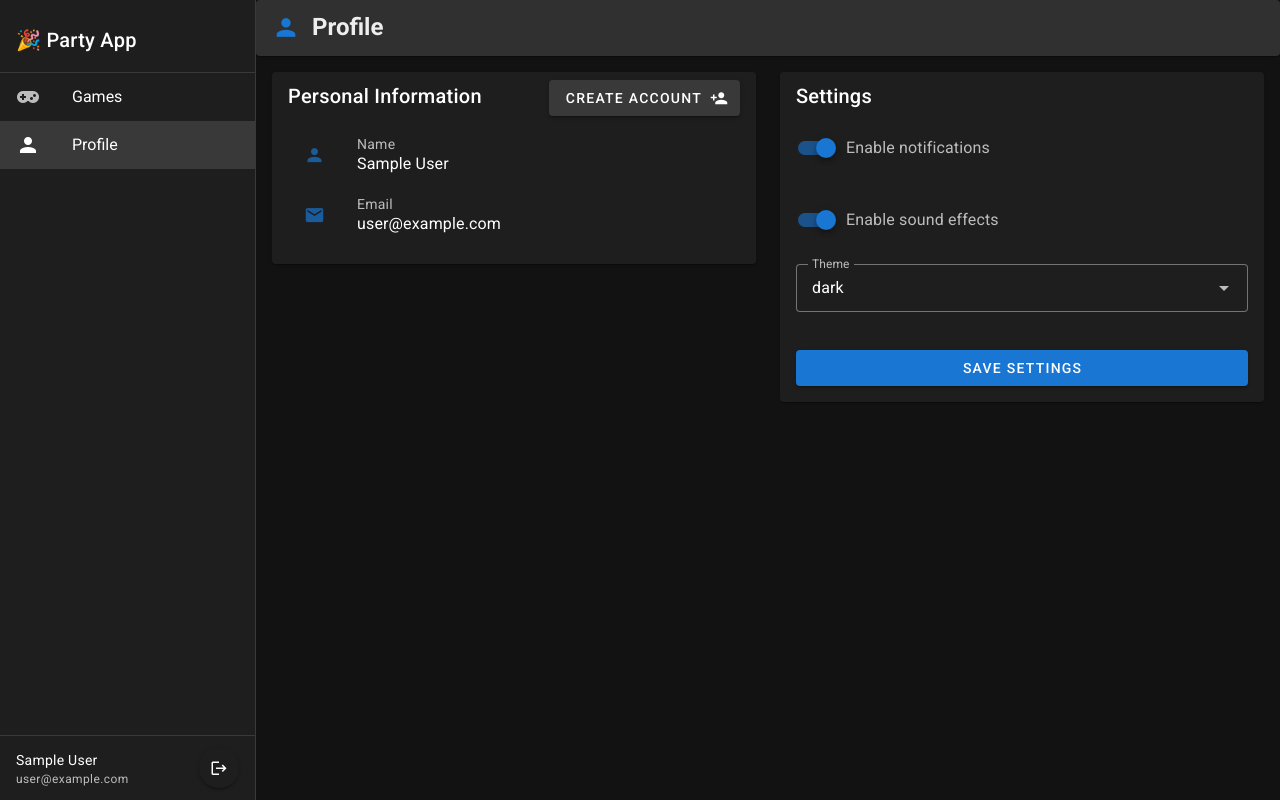
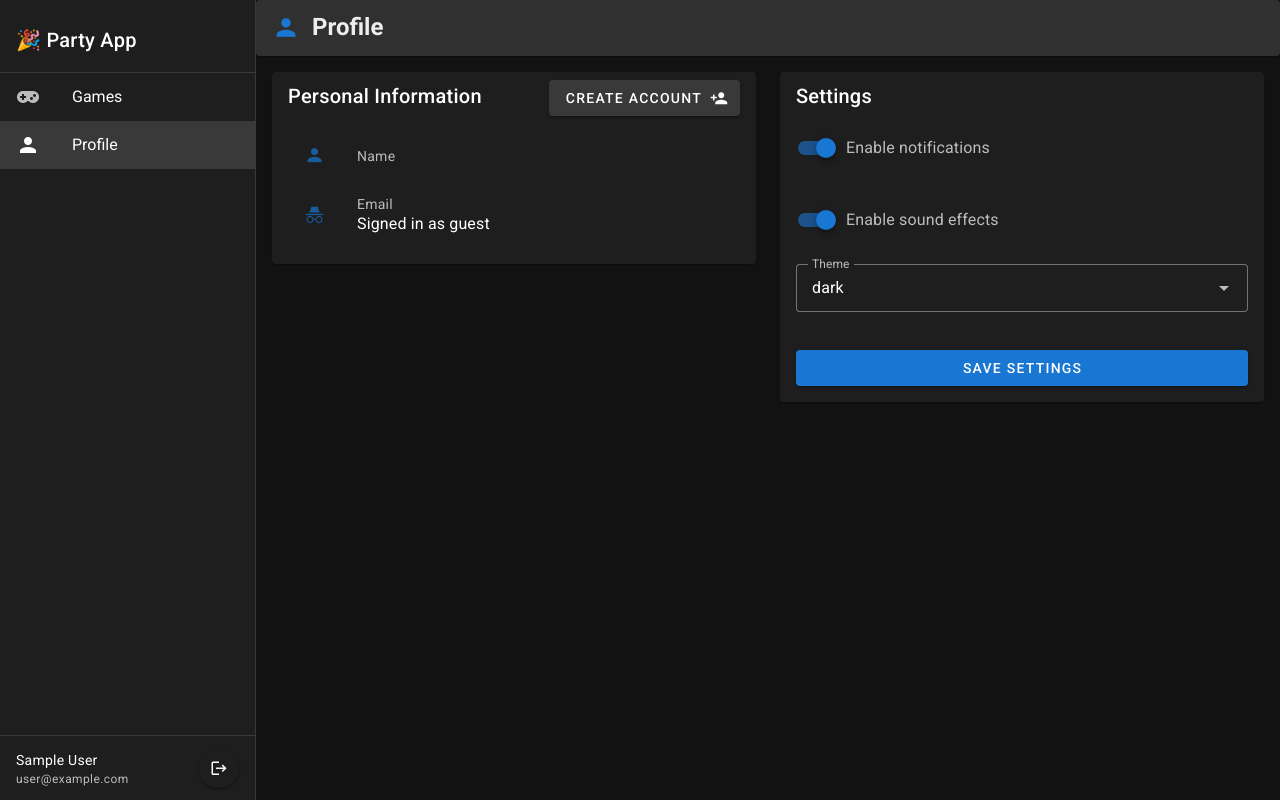
Before and after one commit to LucvanDeenen/PartyApp, a Vue app in the folder WebApp/: page /profile in a window 1280 px wide. Built offline with nearby package versions, Linux system fonts and the light colour scheme; no server answers; sample sign-in values are in the browser's storage.

Commit message:
resolved build issue

```diff
--- a/WebApp/src/components/layout/UserMenu.vue
+++ b/WebApp/src/components/layout/UserMenu.vue
@@ -2,10 +2,10 @@
   <v-list v-if="user">
     <v-list-item>
       <v-list-item-title class="text-body-2">
-        {{ user?.displayName }}
+        {{ user.displayName }}
       </v-list-item-title>
       <v-list-item-subtitle class="text-caption">
-        {{ user?.email ? user.email : 'Signed in as guest' }}
+        {{ user.email ? user.email : 'Signed in as guest' }}
       </v-list-item-subtitle>
 
       <template #append>
--- a/WebApp/src/components/profile/ProfileInfo.vue
+++ b/WebApp/src/components/profile/ProfileInfo.vue
@@ -15,16 +15,16 @@
           </template>
           <v-list-item-subtitle>Name</v-list-item-subtitle>
           <v-list-item-title class="d-flex align-center">
-            {{ user?.displayName }}
+            {{ user.displayName }}
           </v-list-item-title>
         </v-list-item>
 
         <v-list-item class="mt-3">
           <v-list-item-subtitle>Email</v-list-item-subtitle>
           <template v-slot:prepend>
-            <v-icon color="primary">{{ user?.email ? 'mdi-email' : 'mdi-incognito' }}</v-icon>
+            <v-icon color="primary">{{ user.email ? 'mdi-email' : 'mdi-incognito' }}</v-icon>
           </template>
-          <v-list-item-title>{{ user?.email || 'Signed in as guest' }}</v-list-item-title>
+          <v-list-item-title>{{ user.email || 'Signed in as guest' }}</v-list-item-title>
         </v-list-item>
       </v-list>
     </v-card-text>
@@ -32,20 +32,23 @@
 </template>
 
 <script lang="ts">
+import { defineComponent } from 'vue';
 import { UserInfo } from 'firebase/auth';
 import { mapGetters } from 'vuex';
 import ProfileNameEdit from './ProfileNameEdit.vue';
 
-export default {
+export default defineComponent({
   name: 'PersonalInformation',
   components: {
     ProfileNameEdit,
   },
   computed: {
-    ...mapGetters('auth', ['currentUser']),
     user(): UserInfo {
       return this.currentUser as UserInfo;
     },
   },
-};
+  methods: {
+    ...mapGetters('auth', ['currentUser'])
+  }
+});
 </script>
```
Also changed, not shown: 1 other file (tests, documents, lock files or other folders).
